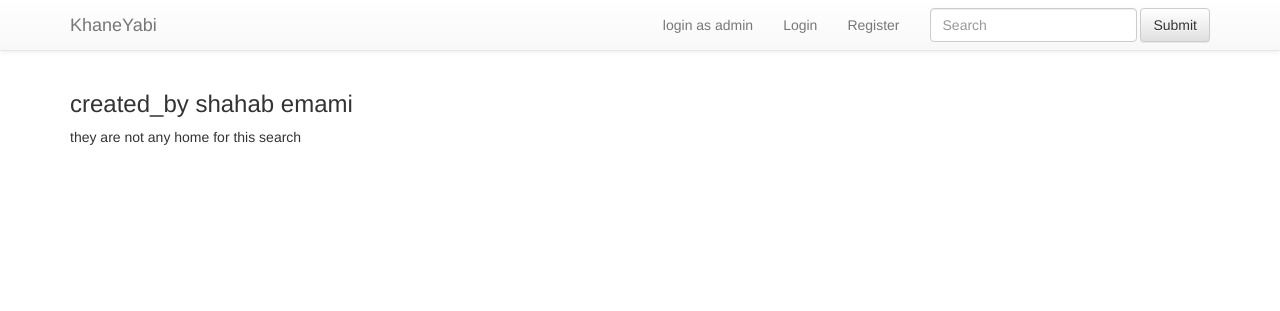
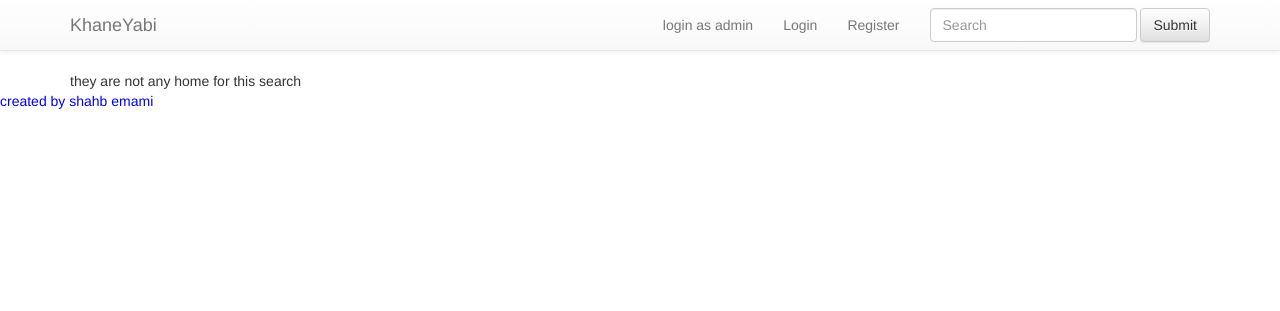
Before and after one commit to sky1048576/mysecendrepositort, a Django app: page / in a window 1280 px wide. Shown: the top 311 px of the page. Run offline with Django 3.2, Linux system fonts and the light colour scheme; data that the repository does not hold is empty; some libraries are stand-ins or nearby versions.

Commit message:
changes in

```diff
--- a/templates/base.html
+++ b/templates/base.html
@@ -71,6 +71,6 @@ $(document).ready(function(){
 });
 </script>
 
-
+   <footer style="color: blue">created by shahb emami</footer>
   </body>
 </html>
--- a/templates/home.html
+++ b/templates/home.html
@@ -3,7 +3,6 @@
 
 {% block head_title %}home_title{% endblock %}
 {% block content %}
-<h3>created_by shahab emami</h3>
 
 {% if homes %}
 {% for home in homes %}
```
